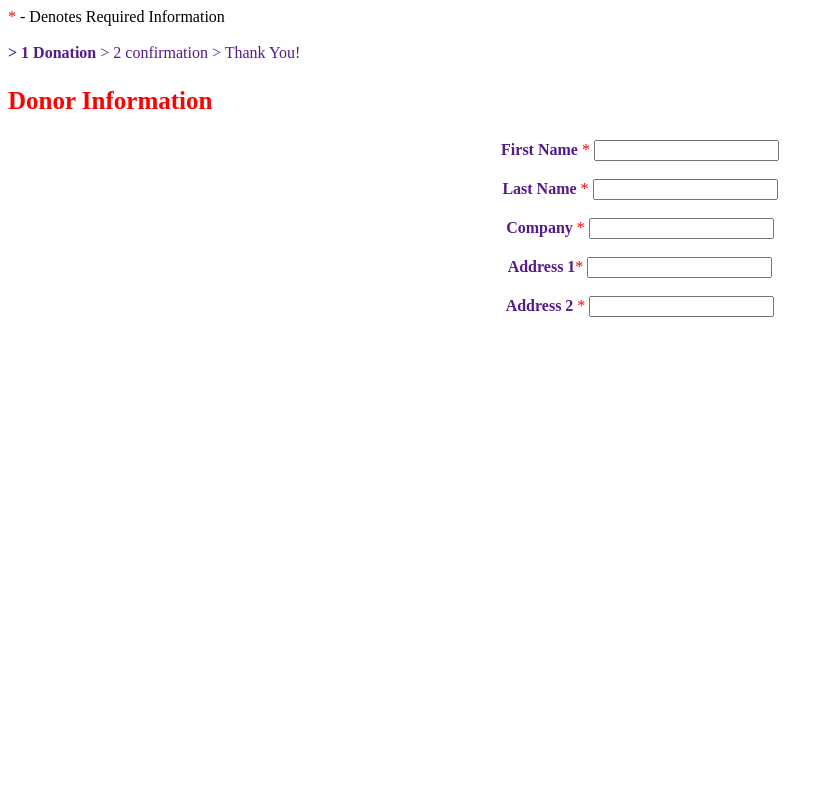
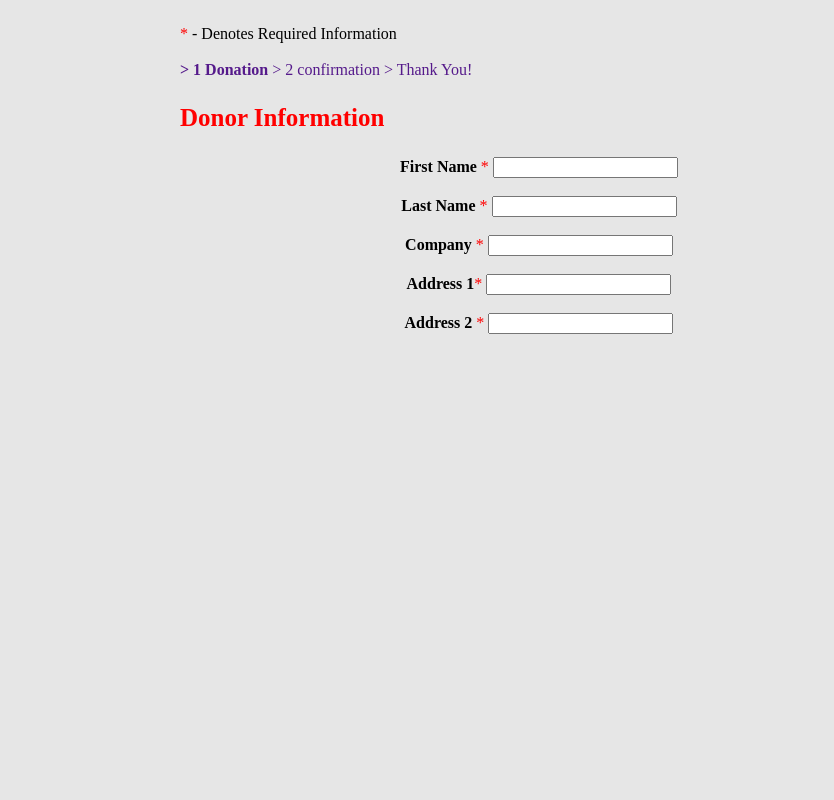
Before and after one commit to kakon-khairulislam/WTLabtask1, a PHP site: page / in a window 1280 px wide. Shown: the whole page, without its empty margins (0-834 px from the left). Run offline with PHP 8.4, Linux system fonts and the light colour scheme.

Commit message:
Update form.css

```diff
--- a/lab-1/A/form.css
+++ b/lab-1/A/form.css
@@ -1,4 +1,17 @@
-a:link { text-decoration: none; }
+a:link { text-decoration: none;
+	color:black; }
 .box1{
+	position:absolute;
 	text-align:center;
+	margin-left:220px;
+	color:black;
 }
+body{
+	 margin-top: 25px;
+  margin-bottom: 100px;
+  margin-right: 150px;
+  margin-left: 180px;
+  background-color:rgb(230, 230, 230);
+  font-family:serif;
+
+}
```
